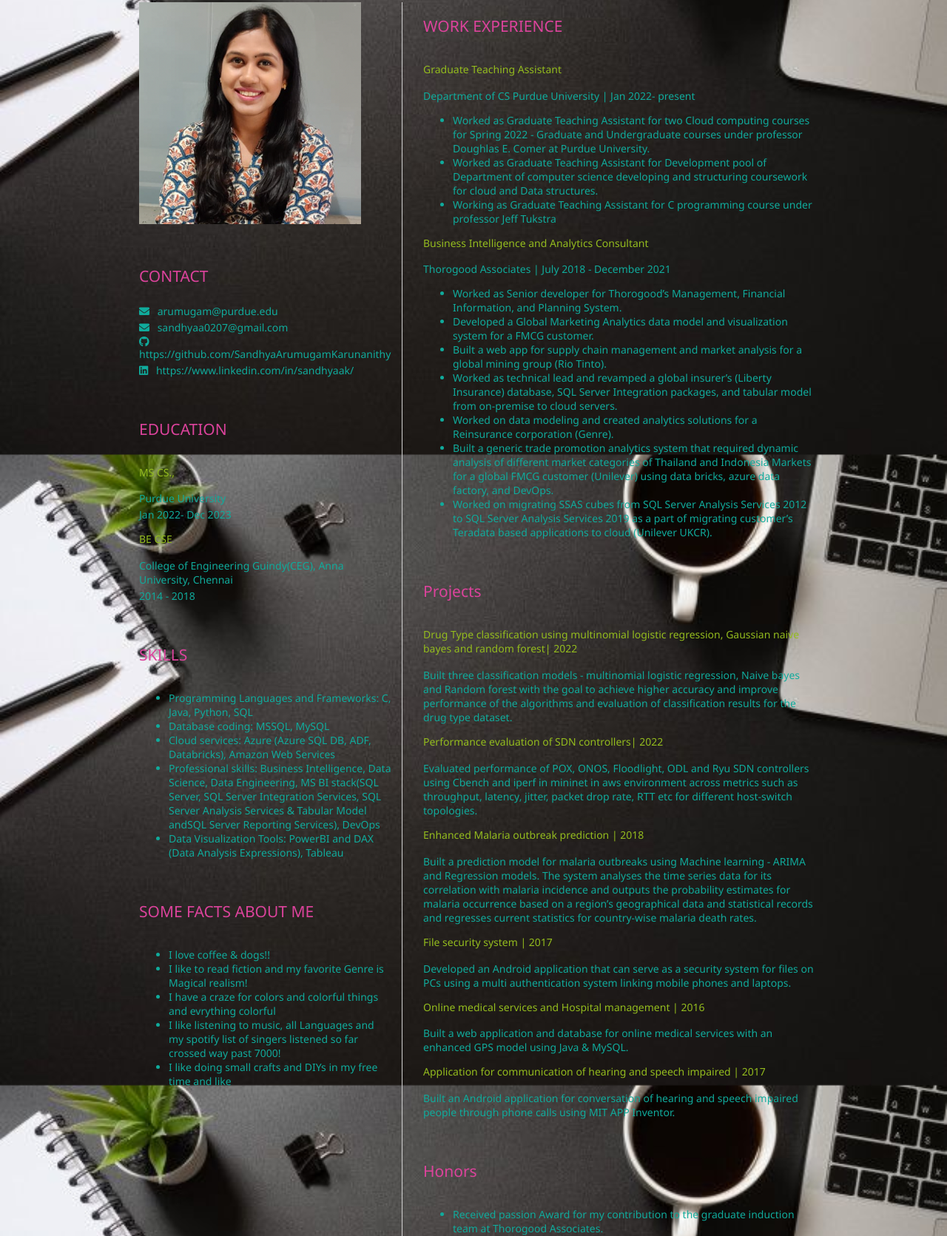
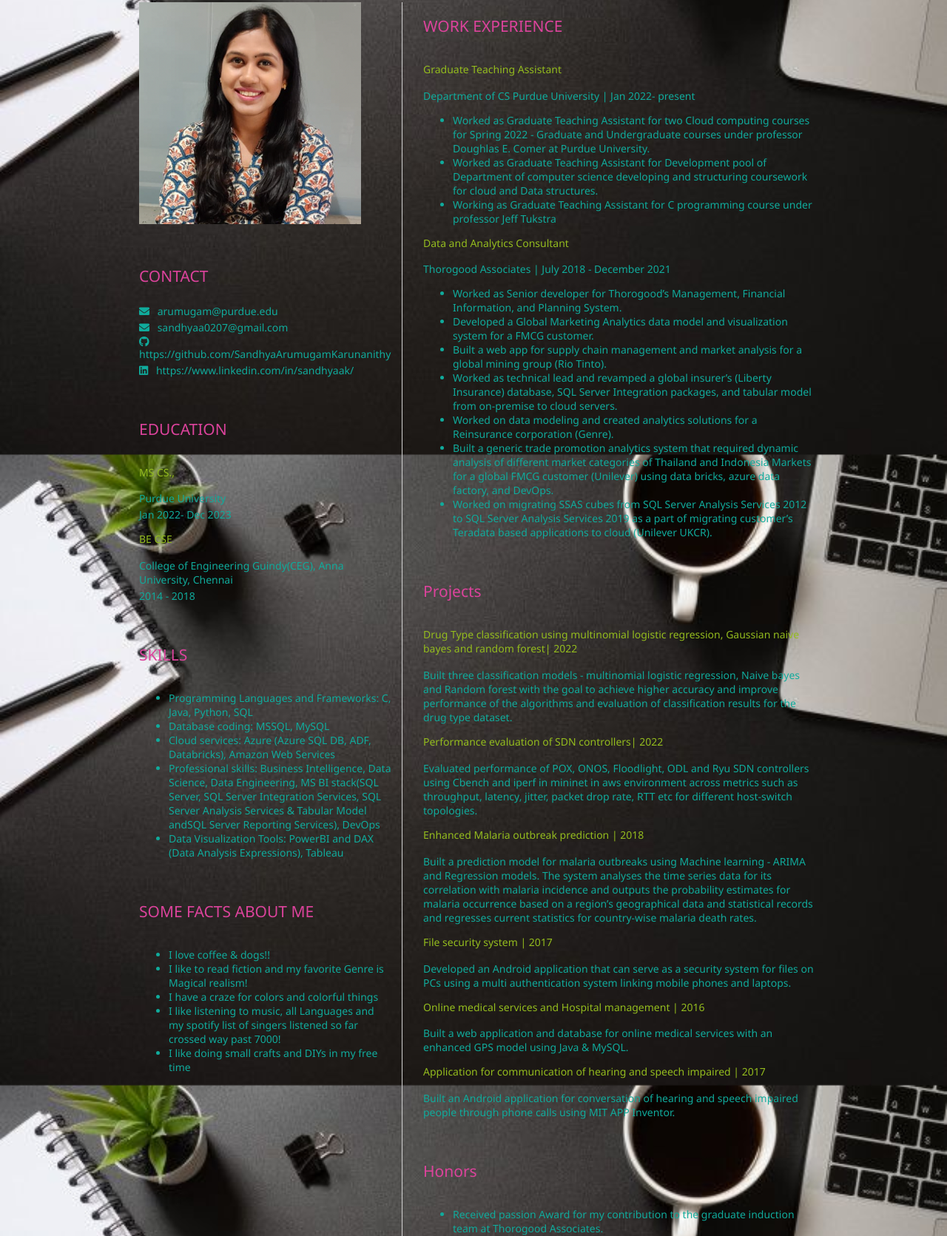
Before and after one commit to SandhyaArumugamKarunanithy02/Website, a plain HTML site: page index.html in a window 1280 px wide. Shown: the part 238-1909 px from the top of the page at 74% size. Drawn offline with Linux system fonts and the light colour scheme.

Commit message:
Update index.html

```diff
--- a/index.html
+++ b/index.html
@@ -78,9 +78,9 @@
                     <ul>
                     <li>I love coffee & dogs!!</li>
                     <li> I like to read fiction and my favorite Genre is Magical realism!</li>
-                      <li>I have a craze for colors and colorful things and evrything colorful</li>
+                      <li>I have a craze for colors and colorful things</li>
                        <li> I like listening to music, all Languages and my spotify list of singers listened so far crossed way past 7000!</li>
-                      <li>I like doing small crafts and DIYs in my free time and like </li>
+                      <li>I like doing small crafts and DIYs in my free time </li>
                     </ul>
 				</section>
 			</article>
@@ -100,7 +100,7 @@
                            <li> Working as Graduate Teaching Assistant for C programming course under professor Jeff Tukstra</li>
                     </ul>
 
-                    <h3 style="color: #94bc1e;">Business Intelligence and Analytics Consultant</h3>
+                    <h3 style="color: #94bc1e;">Data and Analytics Consultant</h3>
                     <p>
                         Thorogood Associates | July 2018 - December 2021
 
```
